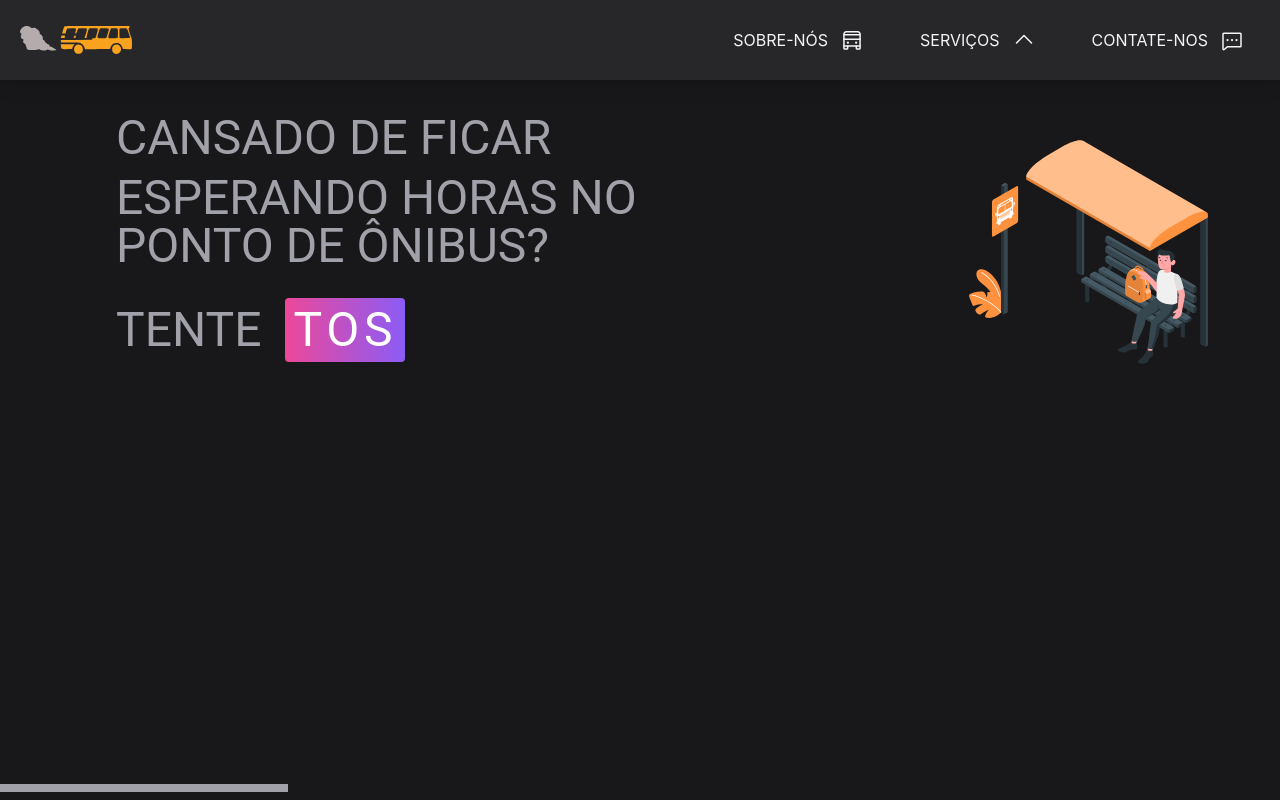
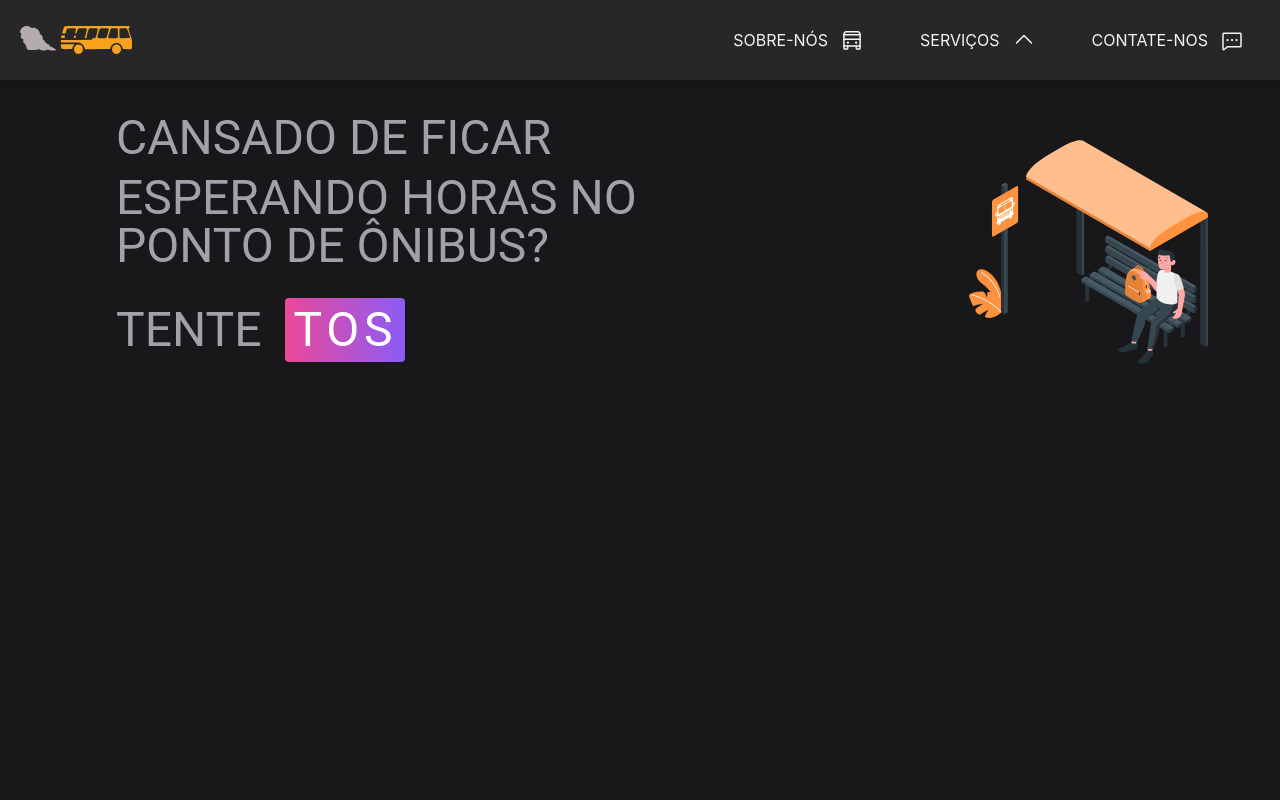
Before and after one commit to Gabriel-M2/TOS, a React (Vite) app: page / in a window 1280 px wide. Built offline with nearby package versions, Linux system fonts and the light colour scheme.

Commit message:
Adicionado primeiro Component do conteudo principal da landing page **

```diff
--- a/src/App.tsx
+++ b/src/App.tsx
@@ -8,7 +8,7 @@ function App() {
     <div>
       <NavBar/>
       <Content />
-      <Sobre />
+      {/* <Sobre /> */}
     </div>
   )
 }
```
